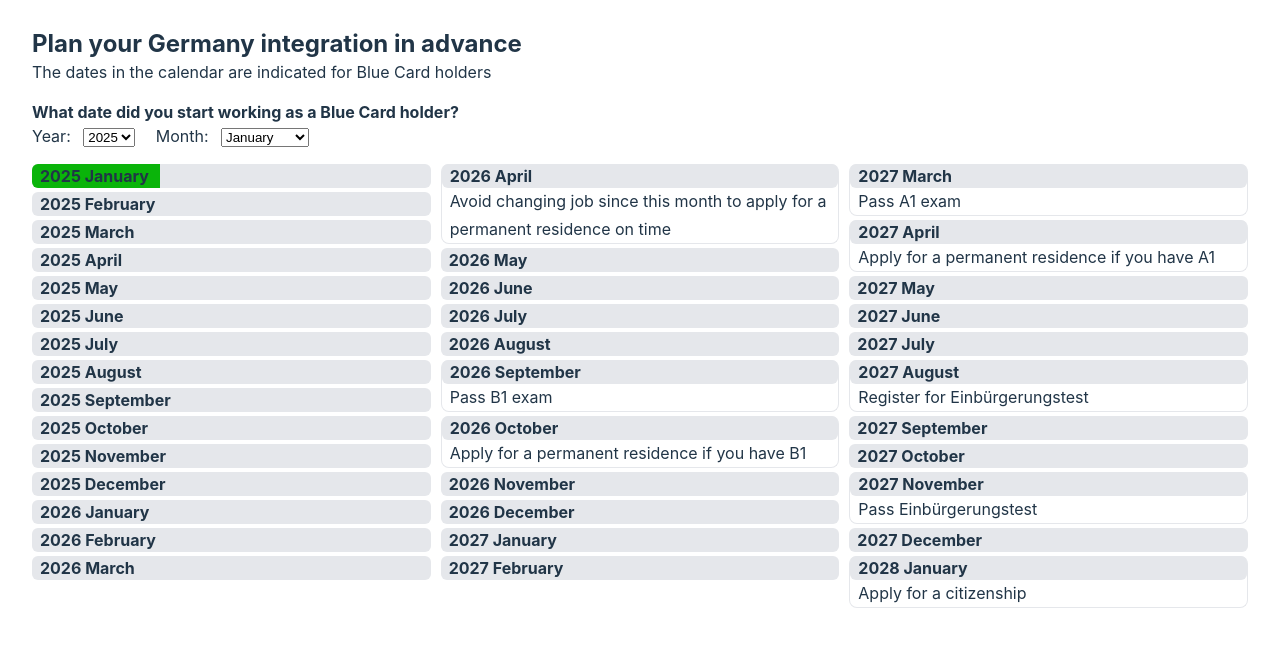
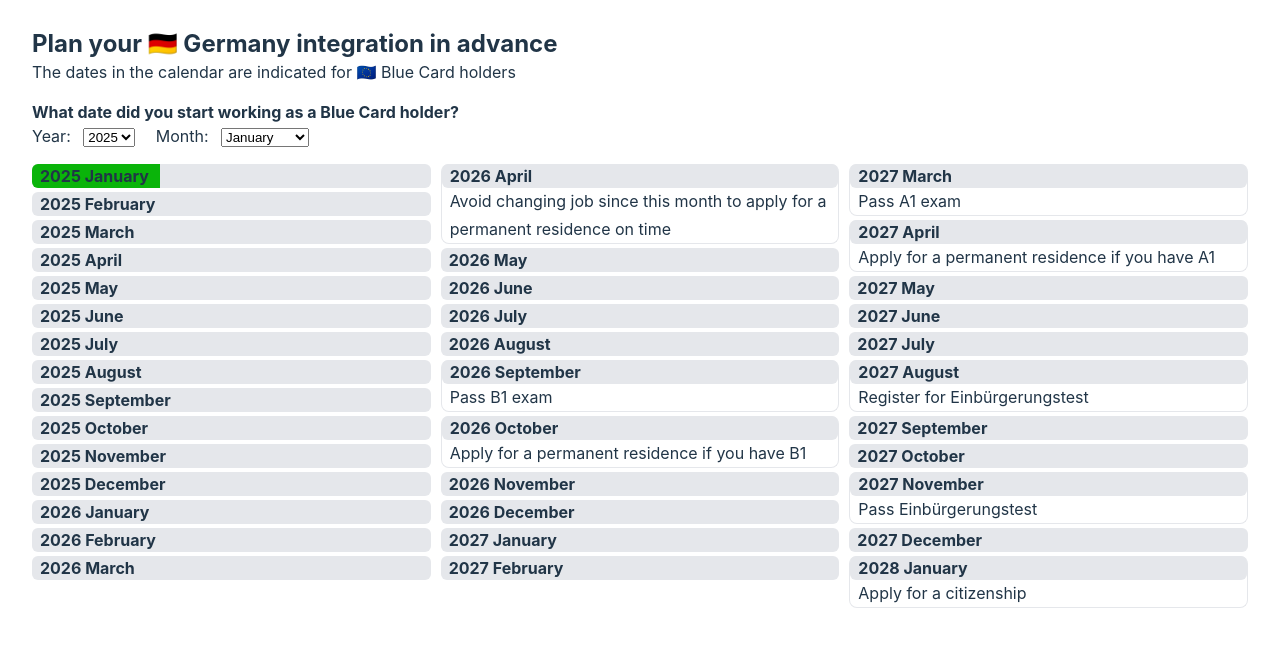
Before and after one commit to isqua/eu-blue-card-germany, a Svelte app: page / in a window 1280 px wide. Shown: the top 646 px of the page. Built offline with nearby package versions, Linux system fonts and the light colour scheme.

Commit message:
feat: add flags to texts

```diff
--- a/index.html
+++ b/index.html
@@ -4,7 +4,7 @@
         <meta charset="UTF-8" />
         <link rel="icon" type="image/svg+xml" href="/favicon.svg" />
         <meta name="viewport" content="width=device-width, initial-scale=1.0" />
-        <title>Plan your Germany integration in advance</title>
+        <title>🇩🇪 Plan your Germany integration in advance</title>
     </head>
     <body>
         <div id="app"></div>
--- a/src/components/Header.svelte
+++ b/src/components/Header.svelte
@@ -1,6 +1,6 @@
 <header>
-    <h1>Plan your Germany integration in advance</h1>
-    <p>The dates in the calendar are indicated for Blue Card holders</p>
+    <h1>Plan your 🇩🇪 Germany integration in advance</h1>
+    <p>The dates in the calendar are indicated for 🇪🇺 Blue Card holders</p>
 </header>
 
 <style>
```
